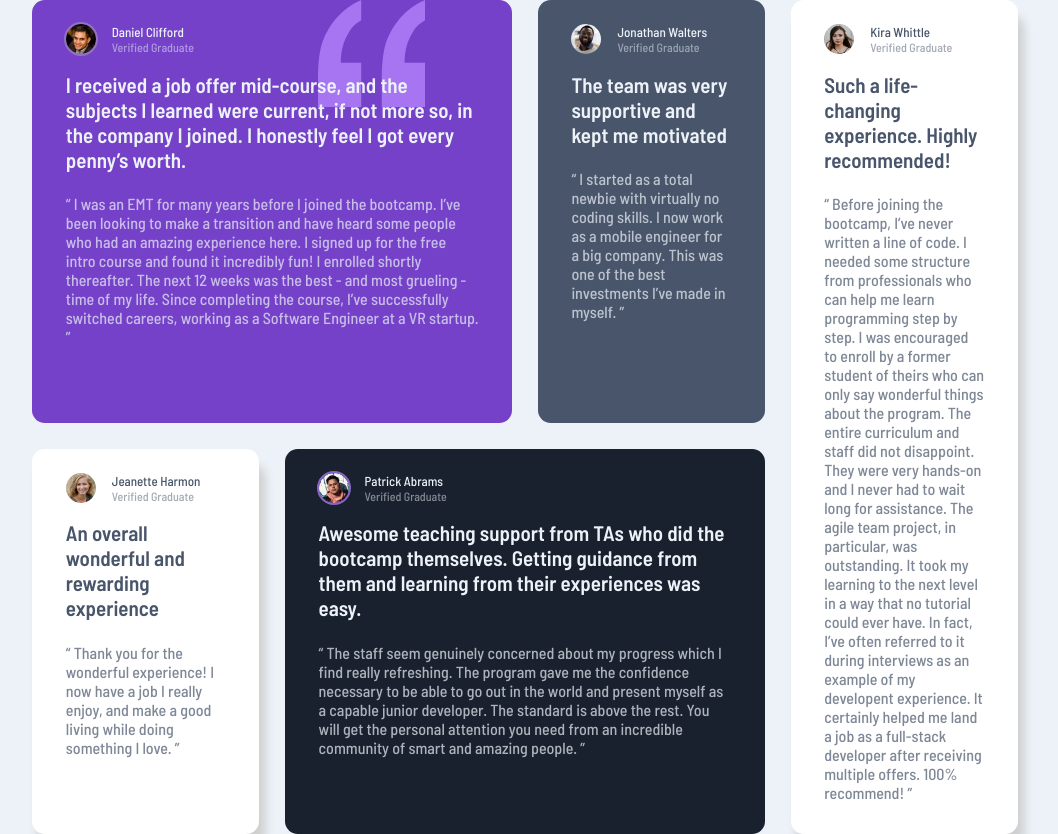
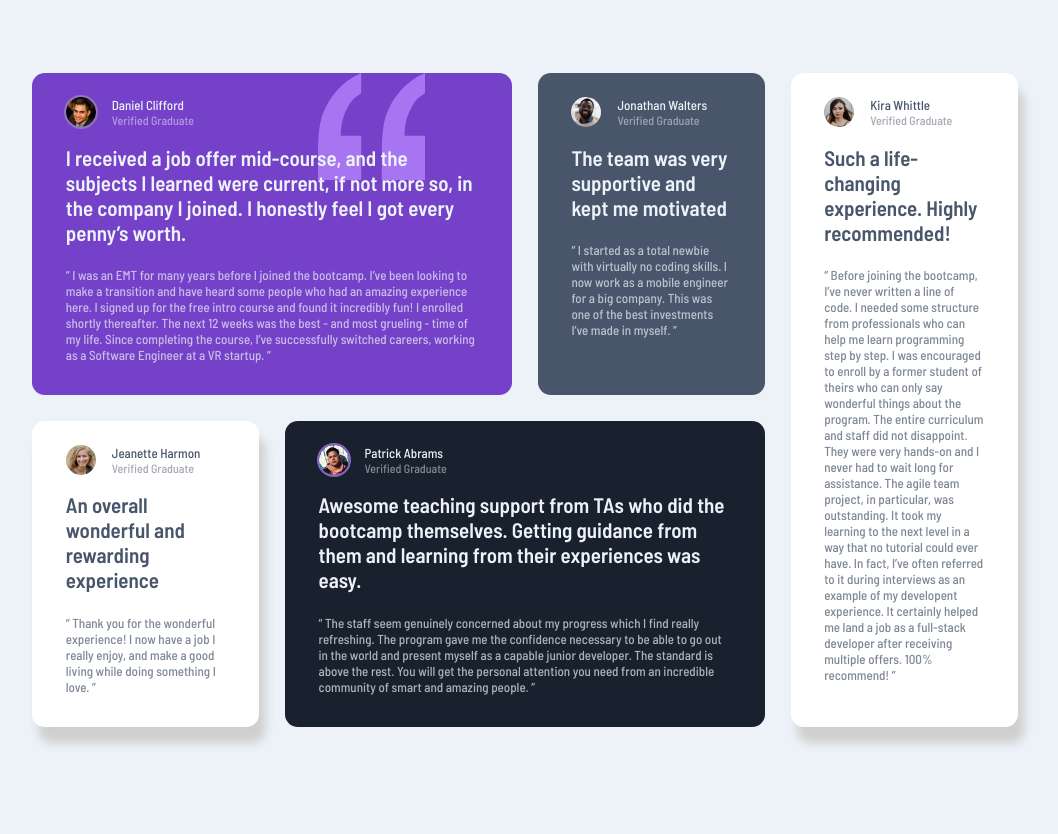
Before and after one commit to victorsonet/Testimonial-Grid-solution-section, a plain HTML site: page index.html in a window 1280 px wide. Shown: the whole page, without its empty margins (115-1173 px from the left). After the commit the page ends 800 px from the top, so only its background shows below. Drawn offline with Linux system fonts and the light colour scheme.

Commit message:
subtext fs fix

```diff
--- a/style.css
+++ b/style.css
@@ -141,7 +141,6 @@ main {
 }
 
 .subtext {
-    font-size: 1rem;
     padding-top: 1.4rem;
     opacity: 70%;
 }
```
